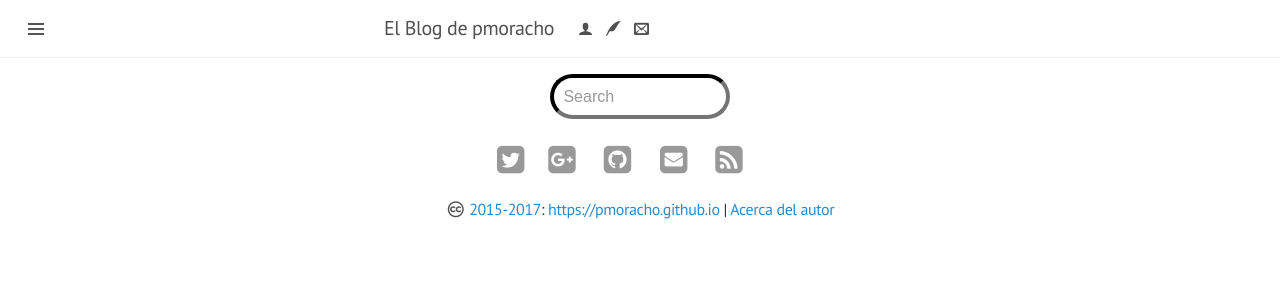
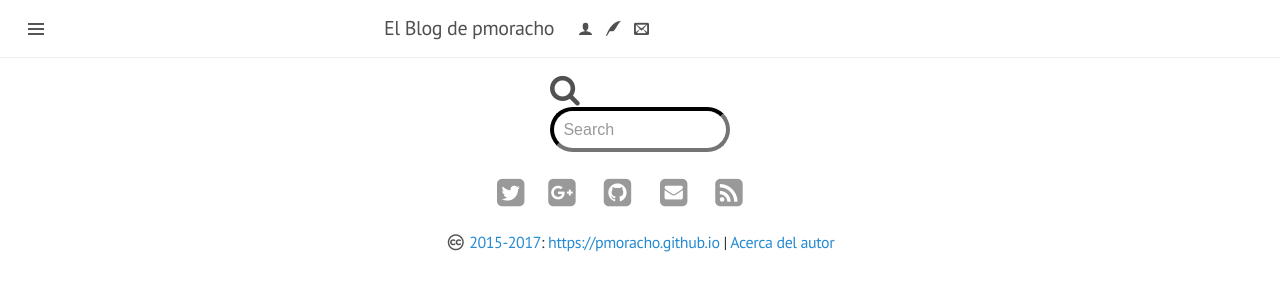
Before and after one commit to pmoracho/pmoracho.github.io, a Jekyll site: the page built from syspages/search.md, in a window 1280 px wide. Shown: the top 300 px of the page. Built offline with Jekyll 4.4.1, drawn with Linux system fonts in a browser that asks for light colours; nearby versions of some CDN libraries; some web fonts are replaced.

Commit message:
Update search.md

```diff
--- a/syspages/search.md
+++ b/syspages/search.md
@@ -12,10 +12,9 @@ category: base
 {% if site.google_search %}
 <div id="searchbox2" style="margin:0 auto; display: table;">
 <div class="searchcont2">
-    <!-- span class="searchicon2"><i class="fa fa-search fa-2x"></i></span -->
+    <span class="searchicon2"><i class="fa fa-search fa-2x"></i></span>
     <form role="search" method="get" action="{{ site.url }}/cse/">
-        <input id="searchString2" name="searchString2"
-               placeholder=" Search" type="text">
+        <input id="searchString2" name="searchString2" placeholder=" Search" type="text">
     </form>
 </div>
 </div>
```
